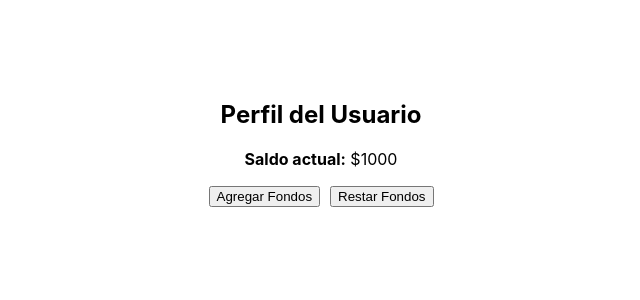
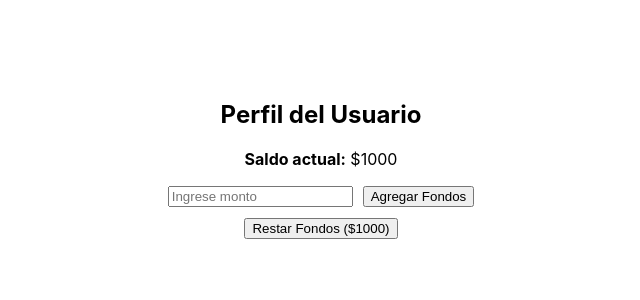
Before and after one commit to maui12/UCENIN-Canchas, a React (Create React App) app in the folder canchas-ucenin/frontend/: page /perfil in a window 1280 px wide. Shown: the top 300 px of the page, without its empty margins (319-959 px from the left). Built offline with nearby package versions, Linux system fonts and the light colour scheme.

Commit message:
calendario arreglado y forma nueva de agregar dinero

```diff
--- a/canchas-ucenin/frontend/src/components/Calendario.js
+++ b/canchas-ucenin/frontend/src/components/Calendario.js
@@ -7,13 +7,15 @@ const Calendario = () => {
   const navigate = useNavigate();
 
   const handleDateClick = (date) => {
-    const formattedDate = date.toISOString().split("T")[0]; // YYYY-MM-DD
+    const formattedDate = date.toISOString().split("T")[0];
+
+    // acá debe ir la verificacion de si la fecha seleccionada se puede reservar o no
     navigate(`/reservas/${formattedDate}`);
   };
 
   const disableWeekends = ({ date }) => {
     const day = date.getDay();
-    return day === 0 || day === 6; // 0 = domingo, 6 = sábado
+    return day === 0 || day === 6;
   };
 
   const minSelectableDate = new Date();
@@ -22,6 +24,8 @@ const Calendario = () => {
   return (
     <div className="p-4">
       <h2 className="text-xl font-semibold mb-2">Selecciona una fecha</h2>
+      <h2>Lunes a Viernes 8:00 a 20:00.</h2>
+      <h2>Las reservas deben realizarse con una semana de anticipación.</h2>
       <Calendar
         onClickDay={handleDateClick}
         minDate={minSelectableDate}
--- a/canchas-ucenin/frontend/src/pages/Perfil.js
+++ b/canchas-ucenin/frontend/src/pages/Perfil.js
@@ -1,10 +1,32 @@
 import React, { useState } from 'react';
 
 function Perfil() {
-  const [saldo, setSaldo] = useState(1000); // saldo inicial
+  const [saldo, setSaldo] = useState(1000);
+  const [monto, setMonto] = useState('');
+  const [error, setError] = useState('');
+
+  const handleChange = (e) => {
+    const value = e.target.value;
+
+    if (/^\d*$/.test(value)) {
+      setMonto(value);
+      setError('');
+    } else {
+      setError('Solo se permiten números.');
+    }
+  };
 
   const agregarFondos = () => {
-    setSaldo(saldo + 1000); // por ahora agrega y resta $1000
+    const cantidad = parseInt(monto);
+
+    if (!monto || isNaN(cantidad) || cantidad <= 0) {
+      setError('Ingresa una cantidad válida mayor que 0');
+      return;
+    }
+
+    setSaldo(saldo + cantidad);
+    setMonto('');
+    setError('');
   };
 
   const restarFondos = () => {
@@ -17,8 +39,22 @@ function Perfil() {
     <div style={{ textAlign: 'center', marginTop: '100px' }}>
       <h2>Perfil del Usuario</h2>
       <p><strong>Saldo actual:</strong> ${saldo}</p>
-      <button onClick={agregarFondos} style={{ marginRight: '10px' }}>Agregar Fondos</button>
-      <button onClick={restarFondos}>Restar Fondos</button>
+
+      <div style={{ marginBottom: '10px' }}>
+        <input
+          type="text"
+          placeholder="Ingrese monto"
+          value={monto}
+          onChange={handleChange}
+        />
+        <button onClick={agregarFondos} style={{ marginLeft: '10px' }}>
+          Agregar Fondos
+        </button>
+      </div>
+
+      <button onClick={restarFondos}>Restar Fondos ($1000)</button>
+
+      {error && <p style={{ color: 'red' }}>{error}</p>}
     </div>
   );
 }
```
